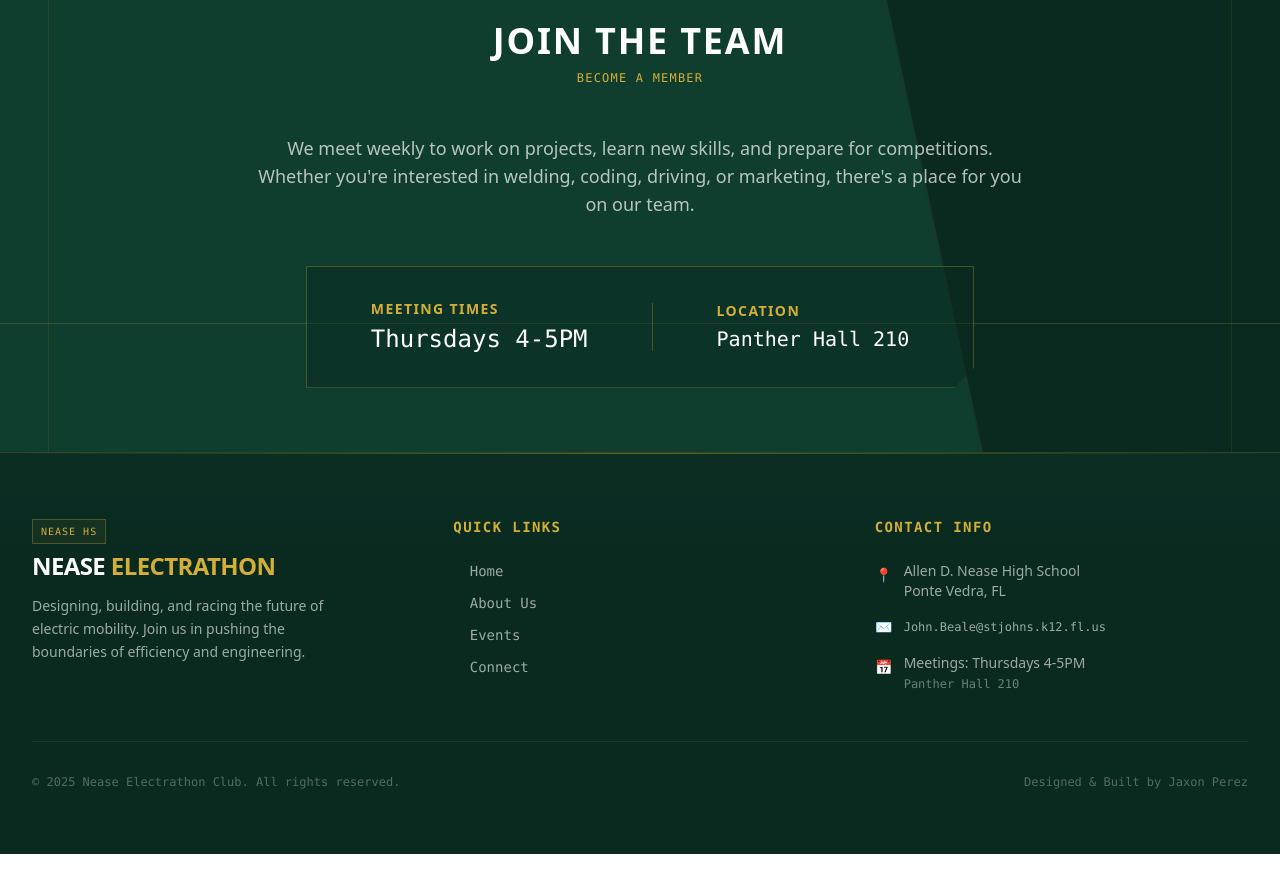
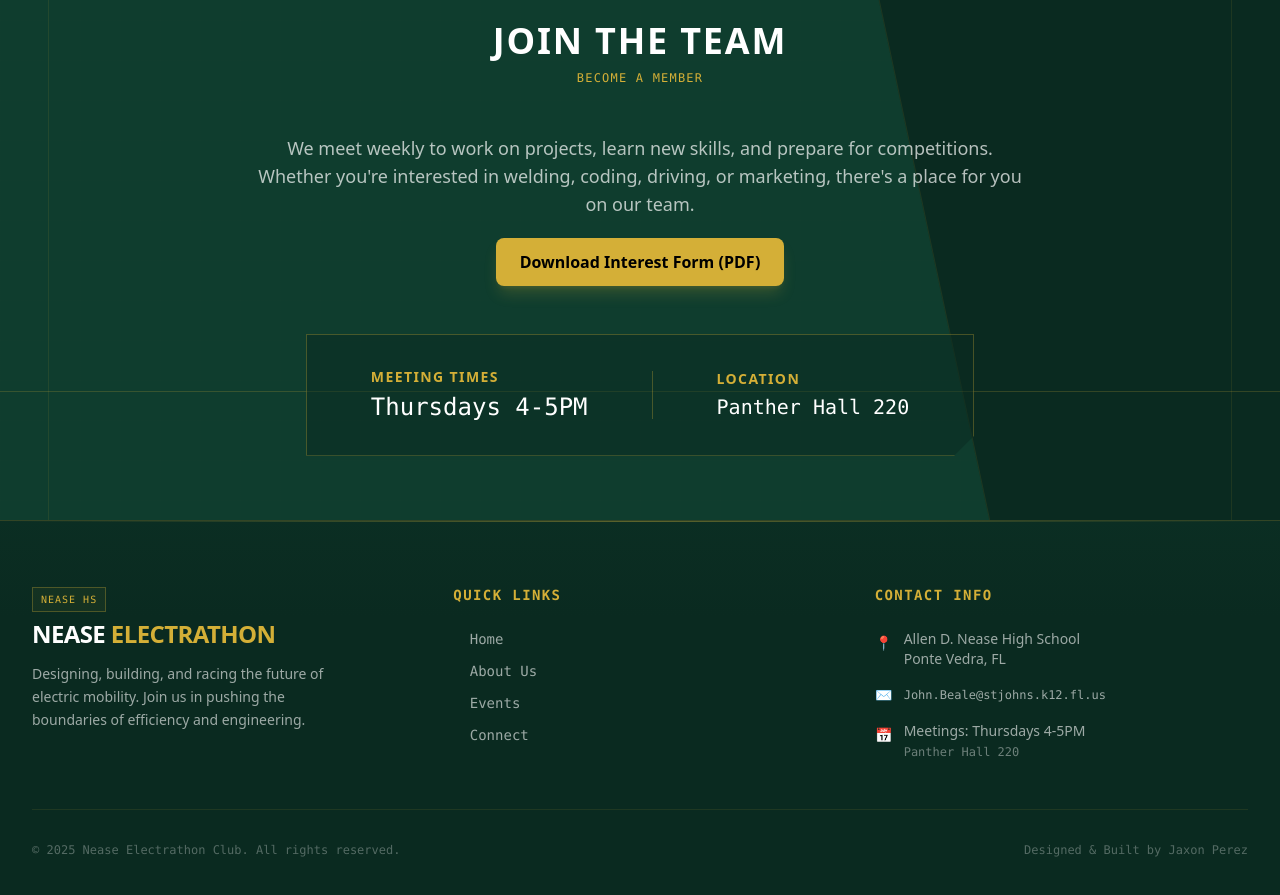
Before and after one commit to AGuy21/Electrathon-Website, a React (Vite) app: page /about in a window 1280 px wide. Shown: the part 1260-2155 px from the top of the page. Before the commit the page ends 2114 px from the top, so only its background shows below. Built offline with nearby package versions, Linux system fonts and the light colour scheme; no server answers; the database is empty.

Commit message:
FEAT: Added spot to download interest form. !! NEED TO IMPORT THE PDF NOT IN YET

```diff
--- a/src/components/about/JoinTeamSection.tsx
+++ b/src/components/about/JoinTeamSection.tsx
@@ -1,28 +1,46 @@
-import SectionHeader from '../ui/SectionHeader'
-
+import Button from "../ui/Button";
+import SectionHeader from "../ui/SectionHeader";
+import clubFormPDF from "../../assets/Electrathon Sponsorship info sheet.pdf";
 export default function JoinTeamSection() {
   return (
     <div className="mt-24 relative border-t border-[#d4af37]/20 pt-16">
       <div className="text-center">
-        <SectionHeader title="Join the Team" subtitle="BECOME A MEMBER" className="mb-8" />
+        <SectionHeader
+          title="Join the Team"
+          subtitle="BECOME A MEMBER"
+          className="mb-8"
+        />
 
-        <p className="text-lg text-white/70 max-w-3xl mx-auto mb-12 font-light">
-          We meet weekly to work on projects, learn new skills, and prepare for competitions.
-          Whether you're interested in welding, coding, driving, or marketing, there's a place for you on our team.
+        <p className="text-lg text-white/70 max-w-3xl mx-auto mb-12 font-light gap-5 flex flex-col items-center">
+          We meet weekly to work on projects, learn new skills, and prepare for
+          competitions. Whether you're interested in welding, coding, driving,
+          or marketing, there's a place for you on our team.
+          {/*!IMPORTANT need to replace the PDF with the actual PDF from beale  */}
+          <Button
+            href={clubFormPDF}
+            download="Electrathon Club Interest Form.pdf"
+            className="bg-[#d4af37] text-black font-bold hover:bg-white w-full md:w-auto text-center"
+          >
+            Download Interest Form (PDF)
+          </Button>
         </p>
 
         <div className="inline-flex flex-col md:flex-row items-center justify-center gap-8 md:gap-16 border border-[#d4af37]/30 bg-[#0a2a20]/50 p-8 md:px-16 clip-corner-br">
           <div className="text-center md:text-left">
-            <p className="text-[#d4af37] font-bold text-sm uppercase tracking-widest mb-1">Meeting Times</p>
+            <p className="text-[#d4af37] font-bold text-sm uppercase tracking-widest mb-1">
+              Meeting Times
+            </p>
             <p className="text-white font-mono text-2xl">Thursdays 4-5PM</p>
           </div>
           <div className="hidden md:block w-px h-12 bg-[#d4af37]/30"></div>
           <div className="text-center md:text-left">
-            <p className="text-[#d4af37] font-bold text-sm uppercase tracking-widest mb-1">Location</p>
-            <p className="text-white font-mono text-xl">Panther Hall 210</p>
+            <p className="text-[#d4af37] font-bold text-sm uppercase tracking-widest mb-1">
+              Location
+            </p>
+            <p className="text-white font-mono text-xl">Panther Hall 220</p>
           </div>
         </div>
       </div>
     </div>
-  )
+  );
 }
--- a/src/components/layout/Footer.tsx
+++ b/src/components/layout/Footer.tsx
@@ -110,7 +110,7 @@
                 <span className="font-light">
                   Meetings: Thursdays 4-5PM
                   <br />
-                  <span className="text-white/40 text-xs font-mono">Panther Hall 210</span>
+                  <span className="text-white/40 text-xs font-mono">Panther Hall 220</span>
                 </span>
               </li>
             </ul>
--- a/src/pages/Events.tsx
+++ b/src/pages/Events.tsx
@@ -4,6 +4,7 @@
 import Container from "../components/ui/Container";
 import EventsHeader from "../components/events/EventsHeader";
 import EventsList from "../components/events/EventsList";
+import CircuitBackground from "../components/animations/CircuitBackground";
 
 type RemoteEvent = EventItem & { id?: string };
 
@@ -28,11 +29,12 @@
 
   return (
     <div className="min-h-screen bg-[#0f3d2e] text-white pt-32 pb-16 relative overflow-hidden">
-      {/* Background Elements */}
       <div className="absolute inset-0 bg-grid-pattern opacity-10 pointer-events-none"></div>
 
       <Container size="lg" className="relative z-10">
         <EventsHeader />
+        <CircuitBackground/>
+
         <EventsList events={events} loading={loading} />
       </Container>
     </div>
```
